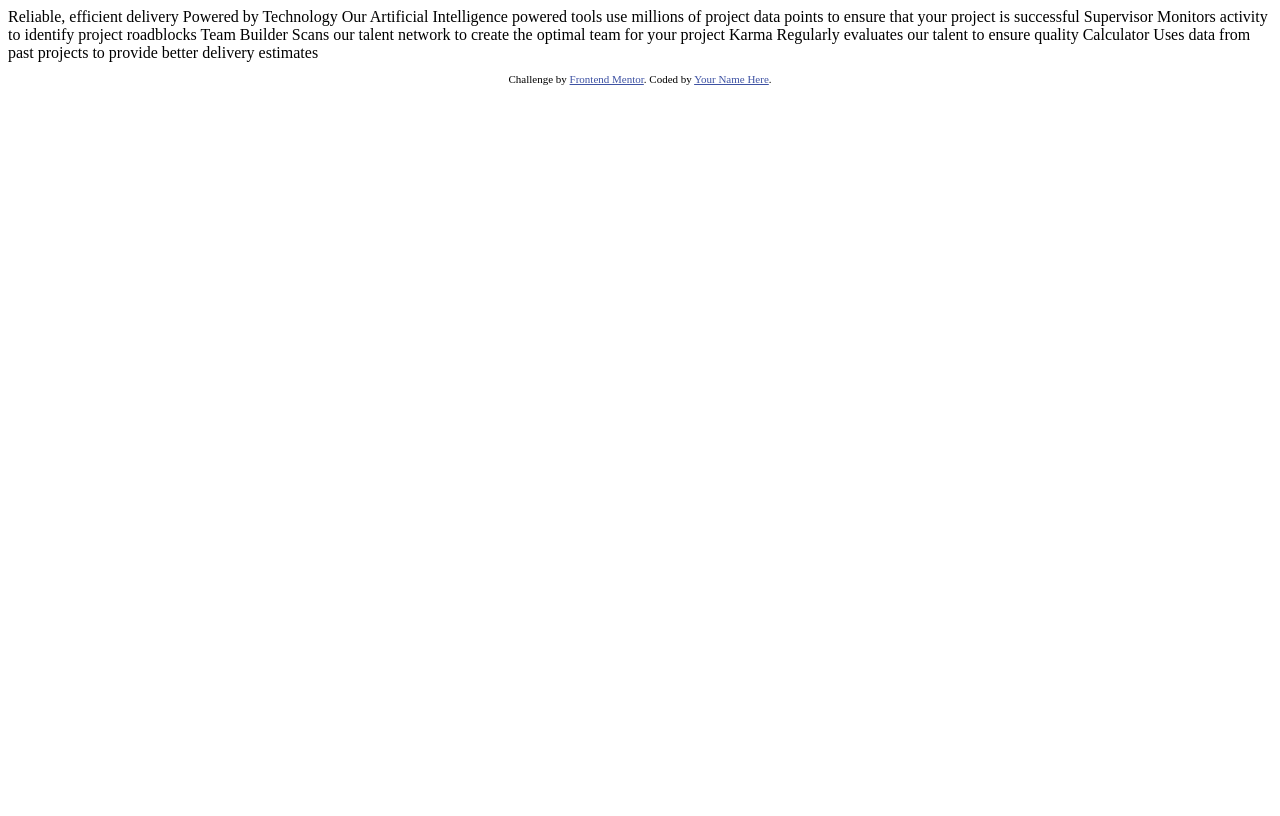
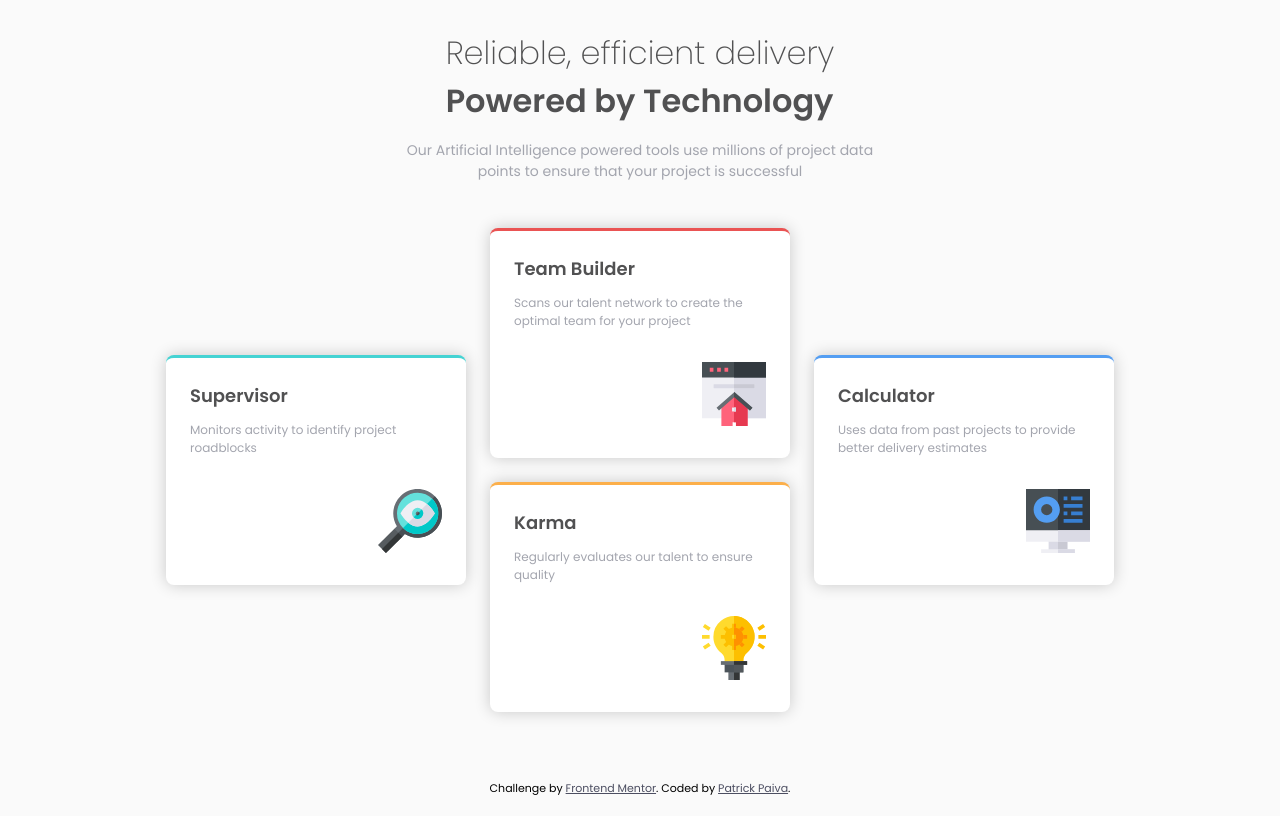
Before and after one commit to patrickpaiva/frontendmentor_challenges, a plain HTML site: page four-card-feature-section-master/index.html in a window 1280 px wide. Drawn offline with Linux system fonts and the light colour scheme.

Commit message:
desktop styles done

```diff
--- a/four-card-feature-section-master/index.html
+++ b/four-card-feature-section-master/index.html
@@ -5,40 +5,60 @@
   <meta name="viewport" content="width=device-width, initial-scale=1.0"> <!-- displays site properly based on user's device -->
 
   <link rel="icon" type="image/png" sizes="32x32" href="./images/favicon-32x32.png">
+  <link rel="stylesheet" href="./styles.css" >
+  <link rel="preconnect" href="https://fonts.gstatic.com">
+  <link href="https://fonts.googleapis.com/css2?family=Poppins:wght@200;400;600&display=swap" rel="stylesheet">
 
   <title>Frontend Mentor | Four card feature section</title>
 
-  <!-- Feel free to remove these styles or customise in your own stylesheet 👍 -->
-  <style>
-    .attribution { font-size: 11px; text-align: center; }
-    .attribution a { color: hsl(228, 45%, 44%); }
-  </style>
 </head>
 <body>
+  <div class="title">
+    <h1>Reliable, efficient delivery<br />
+      <strong>Powered by Technology</strong>
+    </h1>
+    <p>
+      Our Artificial Intelligence powered tools use millions of project data points
+      to ensure that your project is successful
+    </p>
+  </div>
+  <div class="cards">
 
-  Reliable, efficient delivery
-  Powered by Technology
+    <div>
+      <div id="cyan-card" class="card">
+        <p class="card-title">Supervisor</p>
+        <p class="card-text">Monitors activity to identify project roadblocks</p>
+        <img src="/images/icon-supervisor.svg" alt="supervisor">
+      </div>
+    </div>
 
-  Our Artificial Intelligence powered tools use millions of project data points
-  to ensure that your project is successful
+    <div>
+      <div id="red-card" class="card">
+        <p class="card-title">Team Builder</p>
+        <p class="card-text">Scans our talent network to create the optimal team for your project</p>
+        <img src="/images/icon-team-builder.svg" alt="Team Builder">
+      </div>
+      <div id="orange-card" class="card">
+        <p class="card-title">Karma</p>
+        <p class="card-text">Regularly evaluates our talent to ensure quality</p>
+        <img src="/images/icon-karma.svg" alt="Karma">
+      </div>
+    </div>
 
-  Supervisor
-  Monitors activity to identify project roadblocks
+    <div>
+      <div id="blue-card" class="card">
+        <p class="card-title">Calculator</p>
+        <p class="card-text">Uses data from past projects to provide better delivery estimates</p>
+        <img src="/images/icon-calculator.svg" alt="Calculator">
+      </div>
+    </div>
 
-  Team Builder
-  Scans our talent network to create the optimal team for your project
-
-  Karma
-  Regularly evaluates our talent to ensure quality
-
-  Calculator
-  Uses data from past projects to provide better delivery estimates
-
+  </div>
 
   <footer>
     <p class="attribution">
       Challenge by <a href="https://www.frontendmentor.io?ref=challenge" target="_blank">Frontend Mentor</a>.
-      Coded by <a href="#">Your Name Here</a>.
+      Coded by <a href="https://github.com/patrickpaiva">Patrick Paiva</a>.
     </p>
   </footer>
 </body>
--- /dev/null
+++ b/four-card-feature-section-master/styles.css
@@ -0,0 +1,112 @@
+:root {
+    margin: 0;
+    padding: 0;
+    box-sizing: border-box;
+}
+
+body {
+    background-color: hsl(0, 0%, 98%);
+    font-family: 'Poppins', sans-serif;
+
+    display: flex;
+    flex-direction: column;
+    height: 100vh;
+}
+
+.title {
+    width: max-content;
+    height: min-content;
+    margin: 0 auto;
+    display: flex;
+    flex-direction: column;
+    align-items: center;
+}
+
+.title h1 {
+    margin-bottom: 15px;
+    font-weight: 200;
+    color: hsl(240, 1%, 32%);
+}
+
+.title p {
+    margin-top: 0px;
+    max-width: 500px;
+    font-weight: 400;
+    font-size: 14px;
+    text-align: center;
+    color: hsl(229, 6%, 66%);
+}
+
+.cards {
+    display: flex;
+    align-items: center;
+    justify-content: center;
+    margin-top: 32px;
+    gap: 24px;
+}
+
+.cards .card {
+    width: 300px;
+    height: 230px;
+    display: flex;
+    flex-direction: column;
+    background-color: white;
+    border-radius: 8px;
+    padding: 24px;
+    box-sizing: border-box;
+
+    box-shadow: 0px 0px 16px rgba(0, 0, 0, 0.2);
+}
+
+#cyan-card {
+    border-top: 3px solid hsl(180, 62%, 55%);
+}
+
+#red-card {
+    border-top: 3px solid hsl(0, 78%, 62%);
+    margin-bottom: 24px;
+}
+
+#orange-card {
+    border-top: 3px solid hsl(34, 97%, 64%);
+}
+
+#blue-card {
+    border-top: 3px solid hsl(212, 86%, 64%);
+}
+
+.card p {
+    margin: 0;
+}
+
+.card .card-title {
+    font-size: 18px;
+    font-weight: 600;
+    color: hsl(240, 1%, 32%);
+}
+
+.card .card-text {
+    font-size: 12px;
+    color: hsl(229, 6%, 66%);
+    margin-top: 12px;
+}
+
+.card img {
+    margin-top: 32px;
+    width: 64px;
+    height: 64px;
+
+    align-self: flex-end;
+}
+
+footer {
+    margin-top: auto;
+}
+
+.attribution {
+    font-size: 11px;
+    text-align: center;
+}
+.attribution a {
+    color:hsl(234, 12%, 34%);
+}
```
